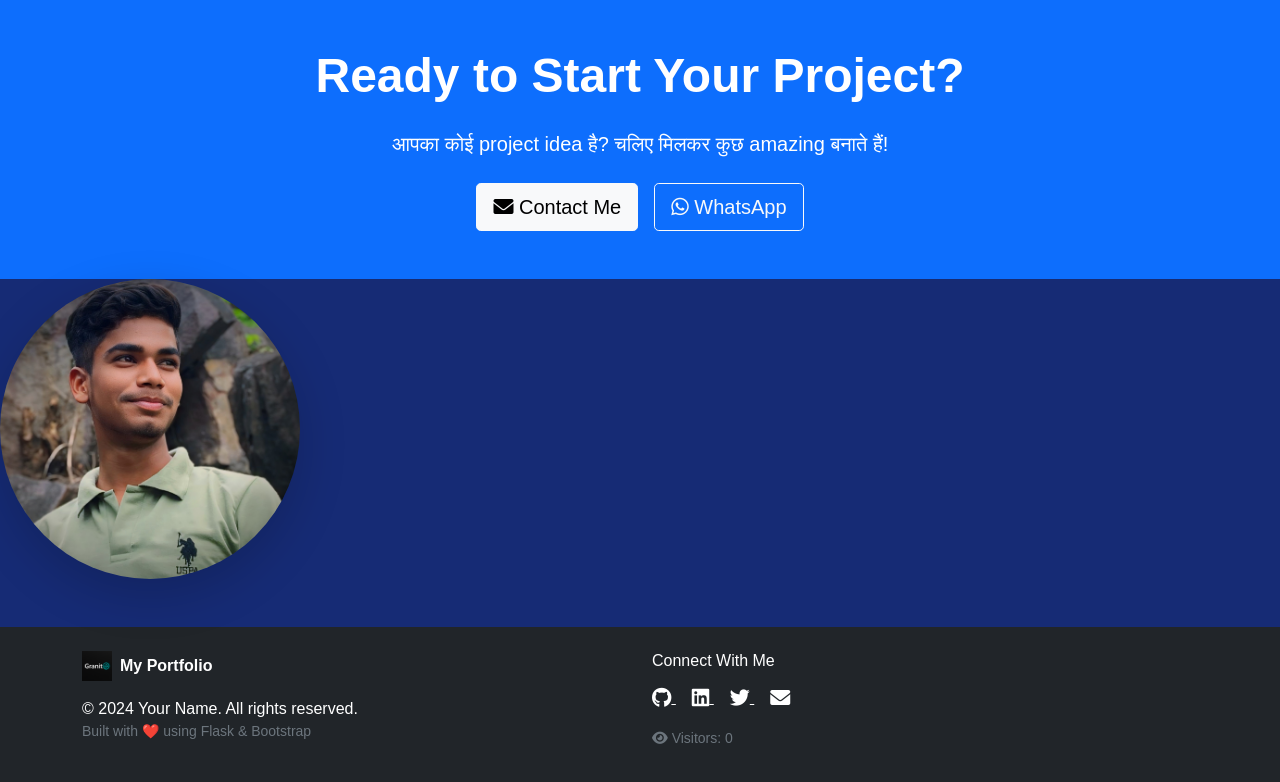
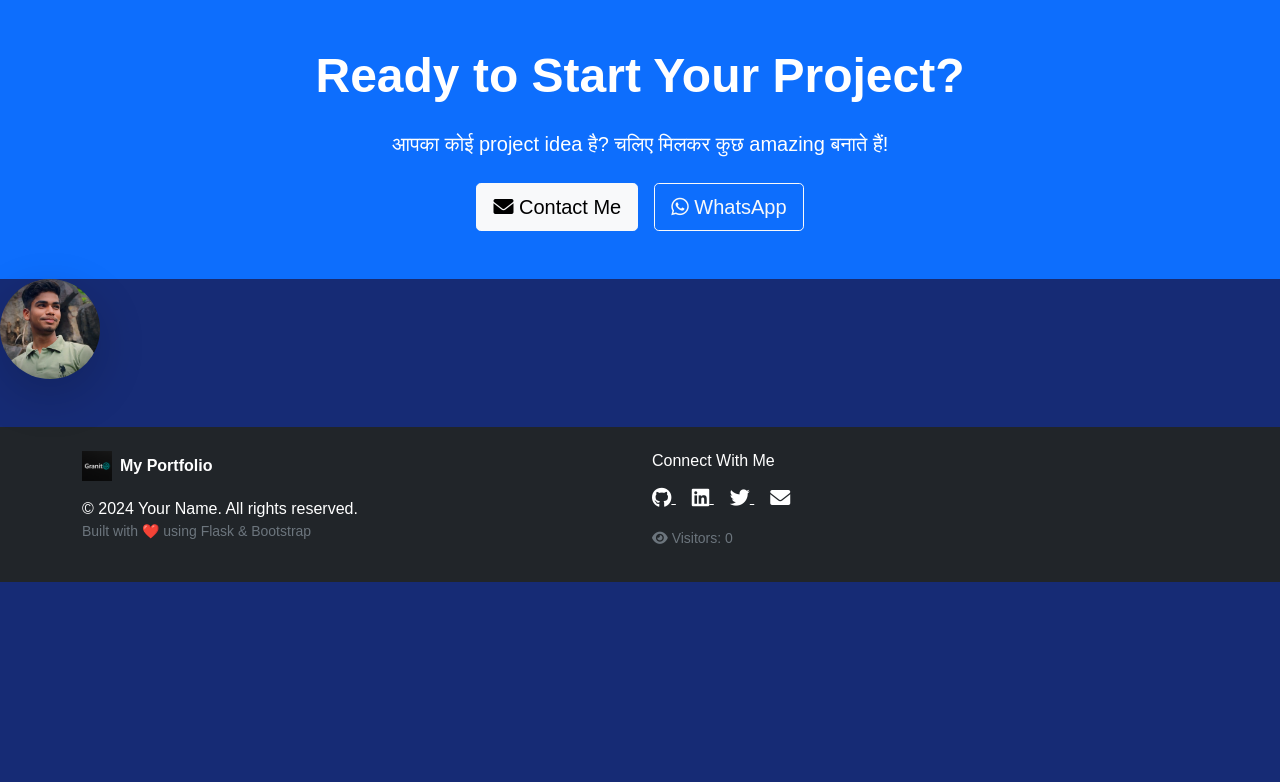
Before and after one commit to uttamkumar95446-bot/TheGranito, a Flask app: page / in a window 1280 px wide. Shown: the part 2433-3215 px from the top of the page. After the commit the page ends 3015 px from the top, so only its background shows below. Run offline with Flask 3, Linux system fonts and the light colour scheme.

Commit message:
Resize profile image to 100x100 pixels
Signed-off-by: Uttam Kumar <uttamkumar95446@gmail.com>

```diff
--- a/templates/index.html
+++ b/templates/index.html
@@ -314,7 +314,7 @@
 <img src="{{ url_for('static', filename='images/profile.jpg') }}"
      alt="Profile"
      class="img-fluid rounded-circle shadow-lg profile-image"
-     style="width: 300px; height: 300px; object-fit: cover;">
+     style="width: 100px; height: 100px; object-fit: cover;">
 
 {% endblock %}
 
```
